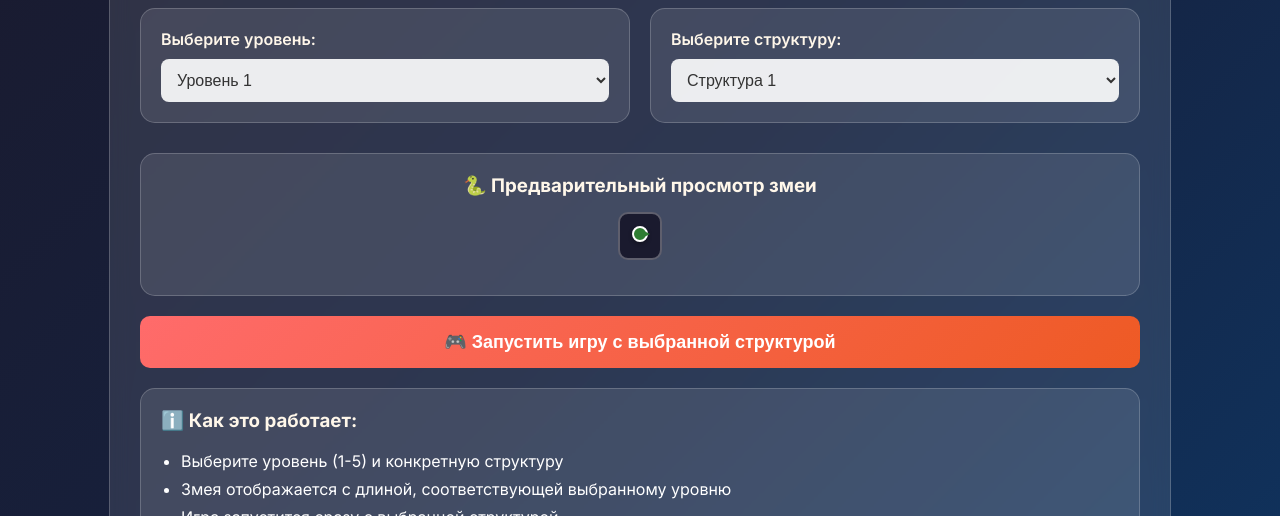
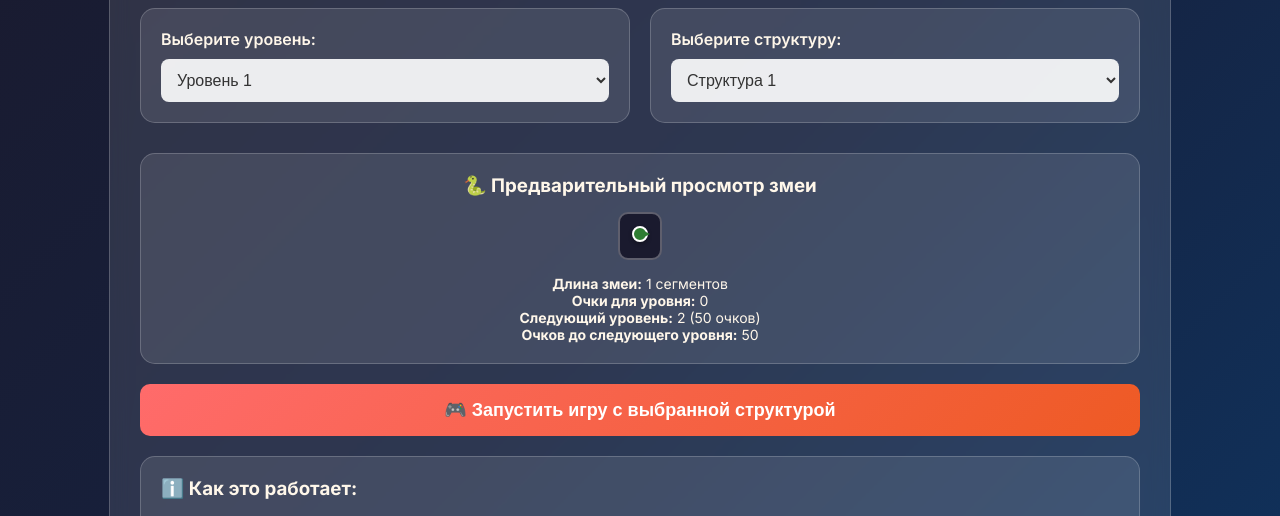
Before and after one commit to MaYak100/UltraBomboSnake, a plain HTML site: page structure_launcher.html in a window 1280 px wide. Shown: the part 209-725 px from the top of the page. Drawn offline with Linux system fonts and the light colour scheme.

Commit message:
Fix structure launcher preview stats

```diff
--- a/structure_launcher.html
+++ b/structure_launcher.html
@@ -349,6 +349,9 @@
 
             // Обновляем информацию
             const scoreForLevel = (level - 1) * 50;
+            const nextLevelScore = level < 5 ? level * 50 : null;
+            const pointsToNext = level < 5 ? nextLevelScore - scoreForLevel : null;
+
             infoContainer.innerHTML = `
                 <strong>Длина змеи:</strong> ${snakeLength} сегментов<br>
                 <strong>Очки для уровня:</strong> ${scoreForLevel}<br>
```
